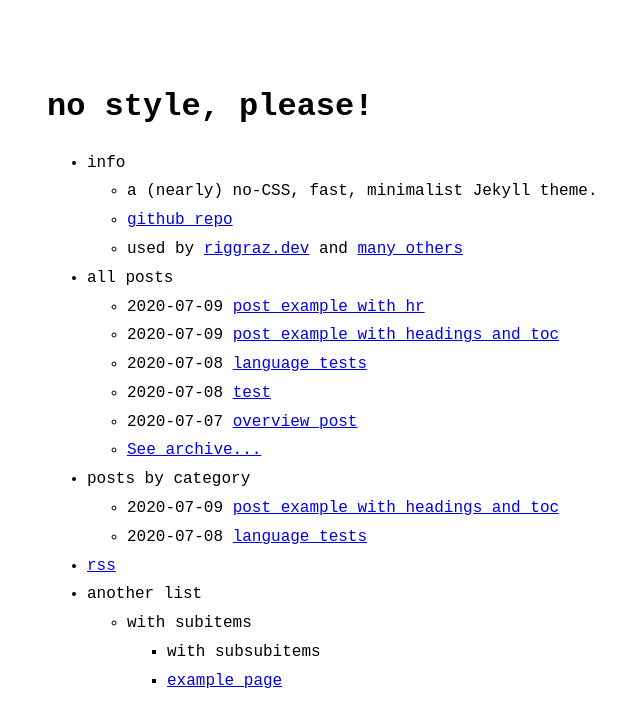
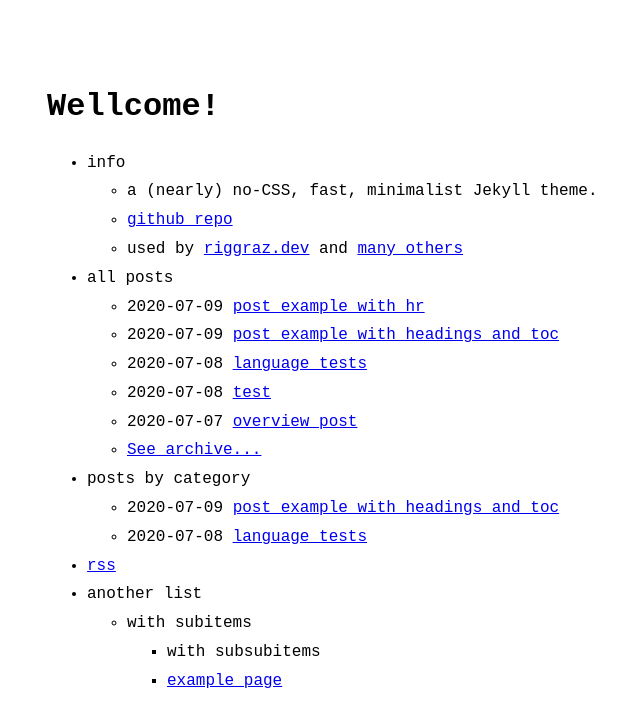
Before and after one commit to riggraz/no-style-please, a Jekyll site: the page built from index.md, in a window 1280 px wide. Shown: the top 727 px of the page, without its empty margins (273-913 px from the left). Built offline with Jekyll 4.4.1, drawn with Linux system fonts in a browser that asks for light colours; some of the changed lines change nothing that is shown.

Commit message:
Update _config.yml

```diff
--- a/_config.yml
+++ b/_config.yml
@@ -1,17 +1,18 @@
-title: no style, please! # name of the site
-author: Riccardo Graziosi # name of site's author
-email: riccardo.graziosi97@gmail.com # email of site's author
-url: https://riggraz.dev # root address of the site
-baseurl: "/no-style-please" # subpath of the site, e.g. "/blog" (leave it blank "" if you're site shouldn't use a subpath)
+title: Wellcome! # name of the site
+author: Elias Ramseier # name of site's author
+email: admin@methone.ch # email of site's author
+url: https://methone.ch # root address of the site
+baseurl: "" # subpath of the site, e.g. "/blog" (leave it blank "" if you're site shouldn't use a subpath)
 description: > # description of the site (multiple lines allowed)
-  A (nearly) no-CSS, fast, minimalist Jekyll theme.
-
+  Personal website built with Jekyll and no-style-please theme.
 permalink: /:slug.html
 
 favicon: "logo.png" # name+extension of favicon (which must be put on the root folder)
-# goat_counter: "yoursitename" # put your GoatCounter name if you want to use GoatCounter analytics
+# goat_counter: "5kow" # put your GoatCounter name if you want to use GoatCounter analytics
+# https://5kow.goatcounter.com/count
 
-theme: no-style-please # if you are using GitHub Pages, change it to remote_theme: riggraz/no-style-please
+ # remote_theme: riggraz/no-style-please
+ # theme: no-style-please / riggraz/no-style-please
 
 theme_config:
   appearance: "auto" # can be "light", "dark" or "auto"
@@ -19,6 +20,9 @@
   date_format: "%Y-%m-%d" # customize how date is formatted
   show_description: false # show blog description in home page
 
+# Build settings
+# markdown: kramdown
+
 sass:
   style: :compressed
 
```
